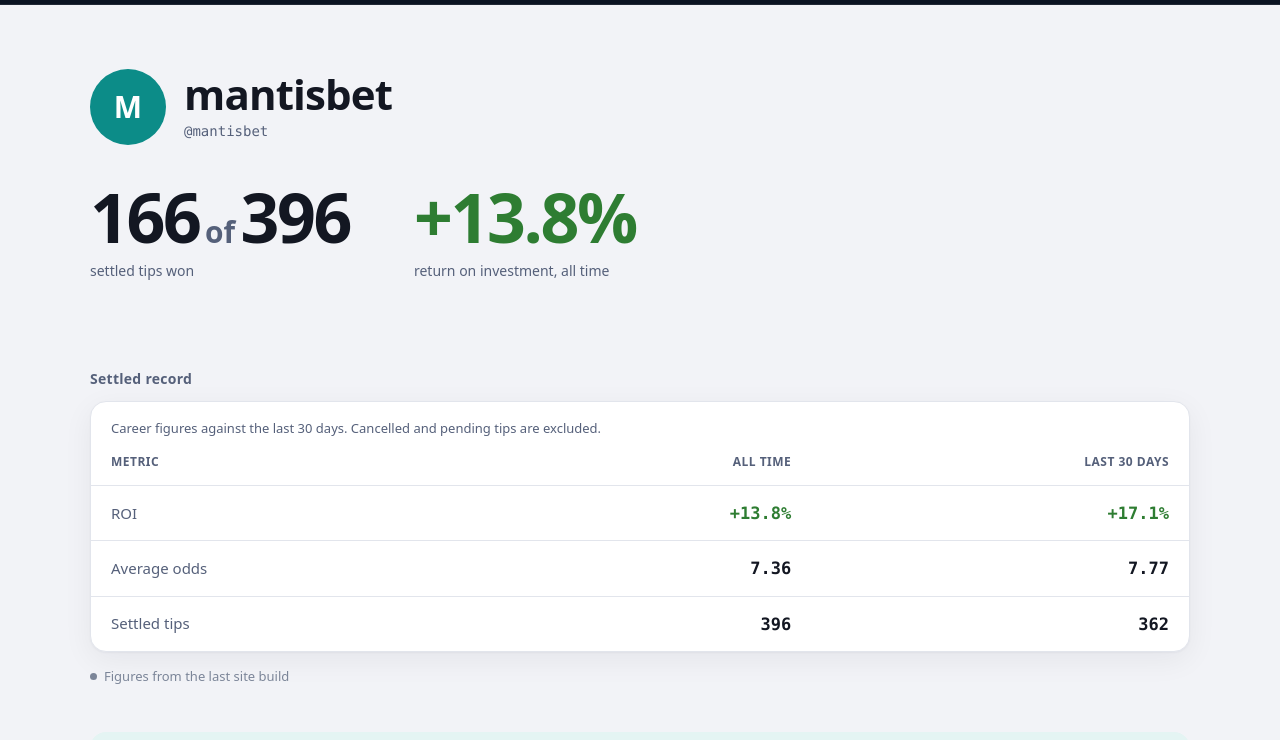
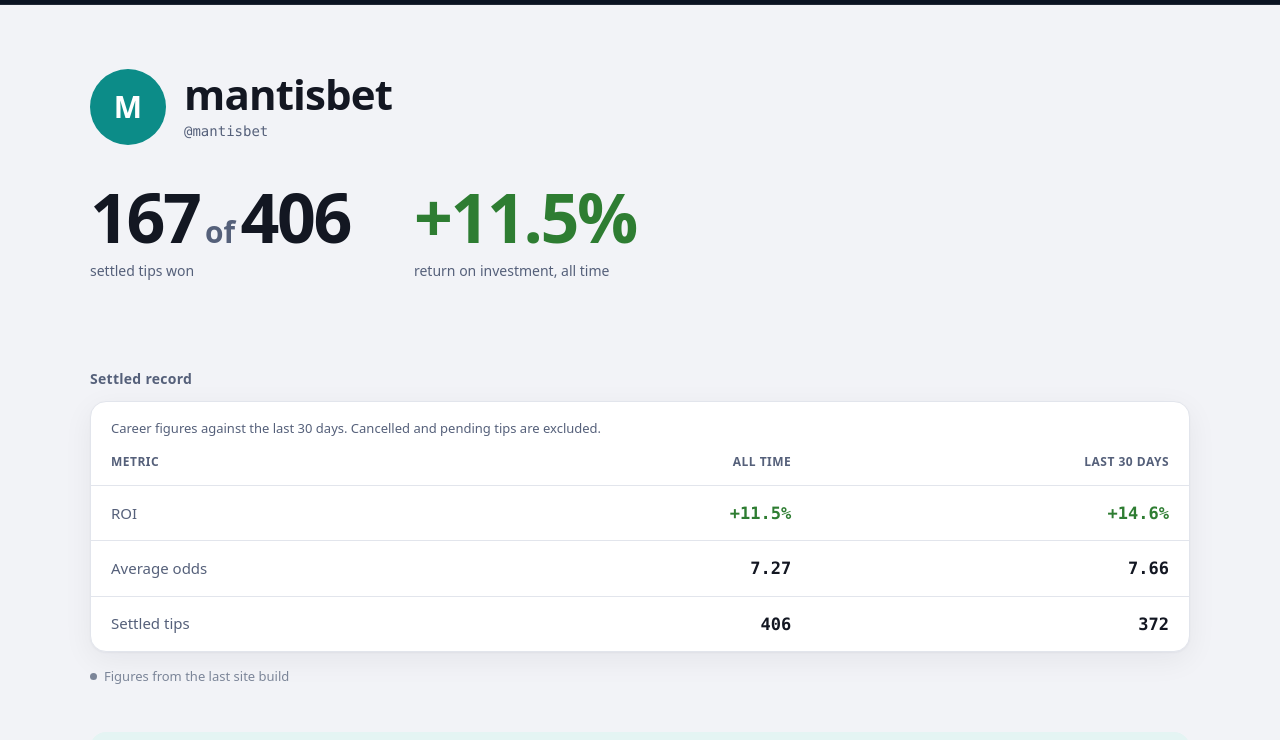
Before and after one commit to gianniskel47/insidr-site, a plain HTML site: page t/mantisbet/index.html in a window 1280 px wide. Shown: the part 60-800 px from the top of the page. Drawn offline with Linux system fonts and the light colour scheme; no server answers.

Commit message:
Rebuild tipster pages

```diff
--- a/t/mantisbet/index.html
+++ b/t/mantisbet/index.html
@@ -70,11 +70,11 @@
         <div class="headline" id="hero-record">
           <div class="figures">
             <div class="figure">
-              <span class="figure-value"><span data-field="wins-hero">166</span><span class="of">of</span><span data-field="games-hero">396</span></span>
+              <span class="figure-value"><span data-field="wins-hero">167</span><span class="of">of</span><span data-field="games-hero">406</span></span>
               <span class="figure-label">settled tips won</span>
             </div>
             <div class="figure">
-              <span class="figure-value pos" data-field="roi-hero">+13.8%</span>
+              <span class="figure-value pos" data-field="roi-hero">+11.5%</span>
               <span class="figure-label">return on investment, all time</span>
             </div>
           </div>
@@ -100,20 +100,20 @@
 
           <tr>
             <th scope="row">ROI</th>
-            <td class="pos" data-field="roi-all">+13.8%</td>
-            <td class="pos" data-field="roi-30">+17.1%</td>
+            <td class="pos" data-field="roi-all">+11.5%</td>
+            <td class="pos" data-field="roi-30">+14.6%</td>
           </tr>
 
           <tr>
             <th scope="row">Average odds</th>
-            <td class="" data-field="average-odds-all">7.36</td>
-            <td class="" data-field="average-odds-30">7.77</td>
+            <td class="" data-field="average-odds-all">7.27</td>
+            <td class="" data-field="average-odds-30">7.66</td>
           </tr>
 
           <tr>
             <th scope="row">Settled tips</th>
-            <td class="" data-field="settled-tips-all">396</td>
-            <td class="" data-field="settled-tips-30">362</td>
+            <td class="" data-field="settled-tips-all">406</td>
+            <td class="" data-field="settled-tips-30">372</td>
           </tr>
             </tbody>
           </table>
```
Also changed, not shown: t/badawin/index.html (+6 -6 lines).
